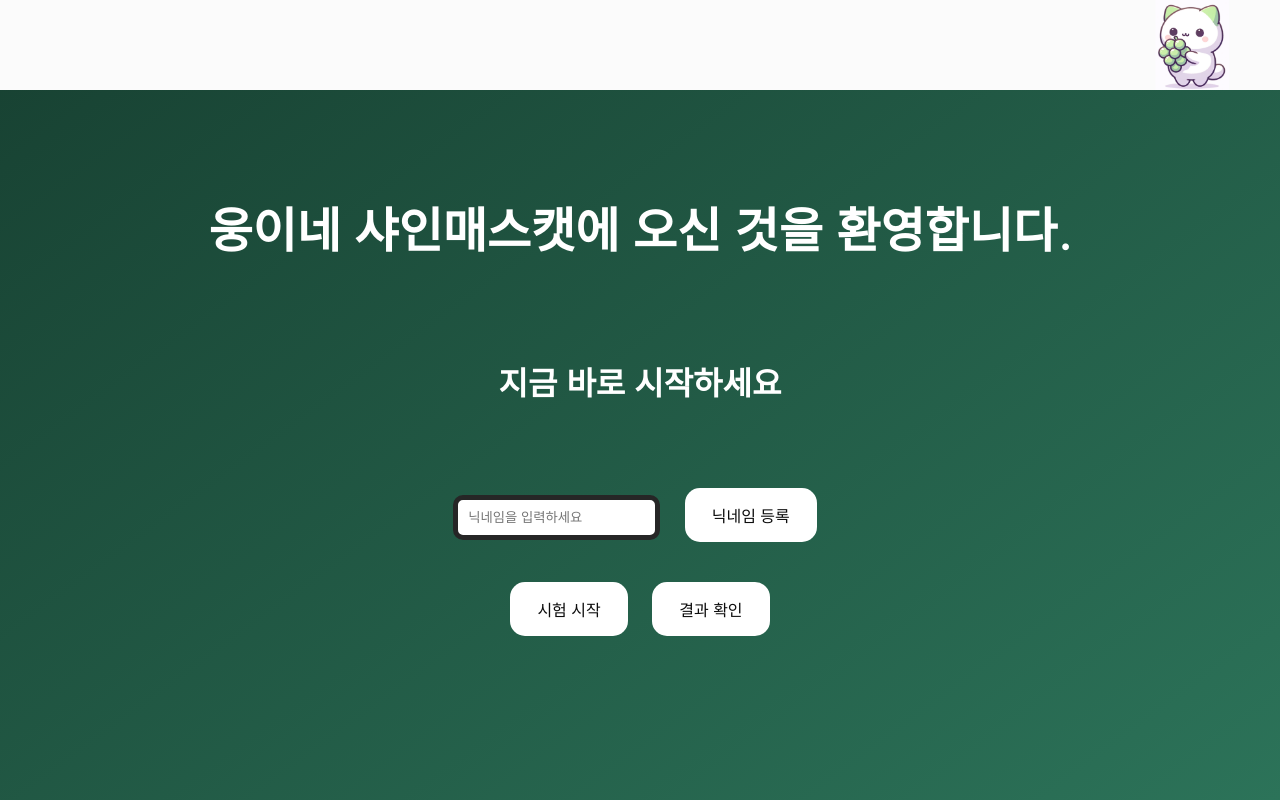
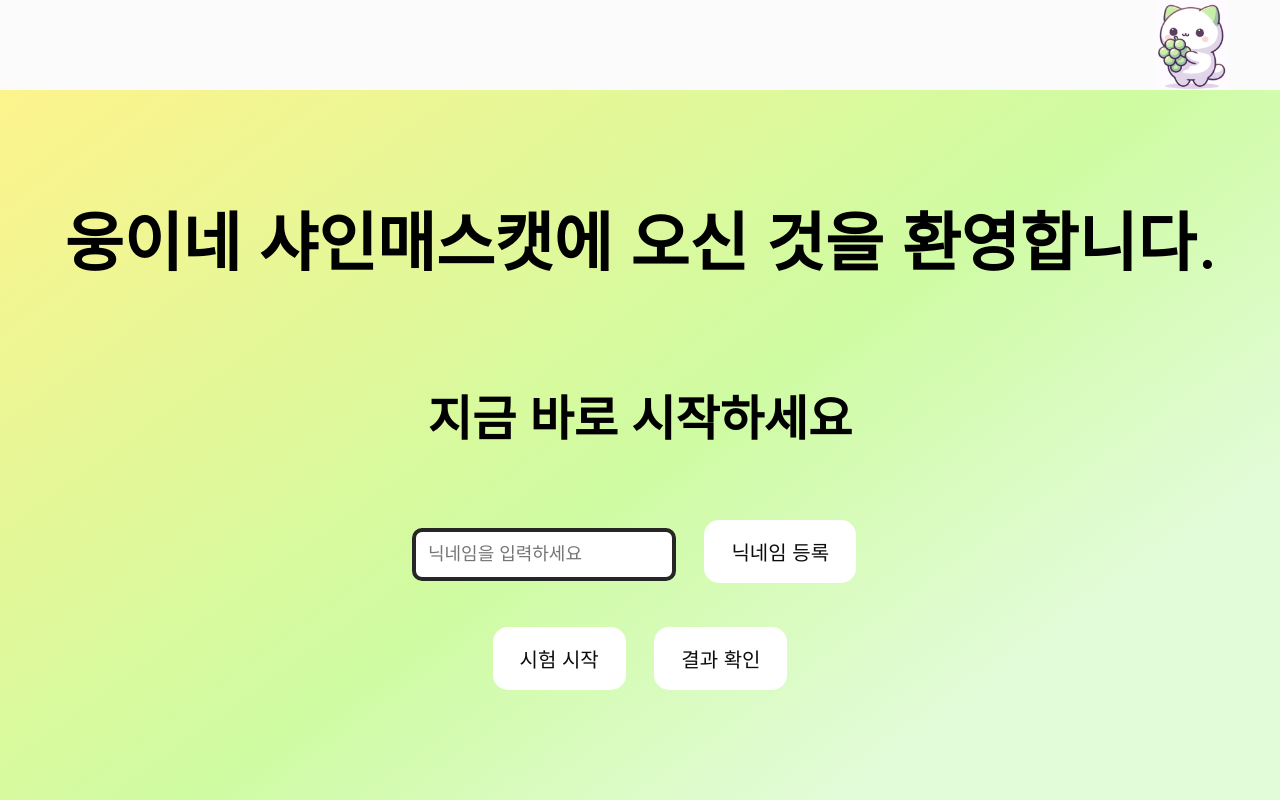
Before and after one commit to dnddl6962/final_project, a FastAPI app: page / in a window 1280 px wide. Run offline with FastAPI, Linux system fonts and the light colour scheme; parts of the project's set-up code (start-up, migrations or seed data) failed here and were passed over; some web fonts are replaced.

Commit message:
ui수정

```diff
--- a/web/static/css/style.css
+++ b/web/static/css/style.css
@@ -25,7 +25,9 @@ header {
 
     background-color: #A8EA66;
     /* OR */
-    background: linear-gradient(324deg,#2C7359,#174031) ;
+    /* background: linear-gradient(324deg,#2C7359,#174031) ; */
+    background: linear-gradient(324deg, rgb(226, 252, 218) 18%, rgb(207, 251, 162) 46%, rgb(255, 243, 139) 97%);
+
     /* background: linear-gradient(324deg, rgba(234,255,214,1) 18%, rgba(124,207,42,1) 46%, rgba(254,237,96,1) 97%); */
   }
   body, html {
@@ -42,9 +44,10 @@ header {
     text-align: center;
   }
   h1 {
-    font-size: 3em; /* 제목의 크기를 조정하세요 */
-    color: #ffff; /* 제목의 색상을 조정하세요 */
-    margin-top: 4em;
+    font-size: 4em; /* 제목의 크기를 조정하세요 */
+    /* color: #ffff; 제목의 색상을 조정하세요 */
+    color: black;
+    margin-top: 3em;
     margin-bottom: 0.5em;
     font-weight: 700;
     font-family: "Nanum Gothic", sans-serife; /* 이 폰트를 사용하여 스타일링 */
@@ -52,10 +55,10 @@ header {
   }
 
   p {
-    font-size: 2em; /* 본문 텍스트의 크기를 조정하세요 */
-    color: #ffff; /* 본문 텍스트의 색상을 조정하세요 */
-    margin-top: 3em;
-    margin-bottom: 2em;
+    font-size: 3em; /* 본문 텍스트의 크기를 조정하세요 */
+    color: black; /* 본문 텍스트의 색상을 조정하세요 */
+    margin-top: 2em;
+    margin-bottom: 1em;
     font-weight: 700;
     font-family: "Nanum Gothic", sans-serif;
     /* text-shadow: -2px -2px 0 #ffffff, 2px -2px 0 #ffffff, -2px 2px 0 #ffffff, 2px 2px 0 #ffffff; */
@@ -66,12 +69,12 @@ header {
     background-color: white; /* 버튼 배경 색상을 조정하세요 */
     border: none;
     color: #0D0D0D;
-    padding: 15px 27px;
+    padding: 17px 27px;
     text-align: center;
     text-decoration: none;
     display: inline-block;
-    font-size: 16px;
-    margin: 20px 10px;
+    font-size: 20px;
+    margin: 22px 12px;
     cursor: pointer;
     font-weight: 500;
     border-radius: 15px;
@@ -99,11 +102,12 @@ header {
     }
 }
 #userid-form {
-    margin: 20px 0; /* 폼 주위의 여백 */
+    margin: 22px 0; /* 폼 주위의 여백 */
 }
 #userid {
-    padding: 10px; /* 입력 필드 내부의 패딩 */
-    margin-right: 10px; /* 버튼과의 간격 */
-    border: 5px solid #262626; /* 테두리 스타일 */
+    padding: 12px; /* 입력 필드 내부의 패딩 */
+    margin-right: 12px; /* 버튼과의 간격 */
+    border: 4px solid #262626; /* 테두리 스타일 */
     border-radius: 10px; /* 둥근 모서리 */
+    font-size: 18px;
 }
```
Also changed, not shown: web/static/css/result.css (+11 -9 lines), web/templates/result.html (+8 -5 lines), web/static/img/shinemathcat.png (added).
